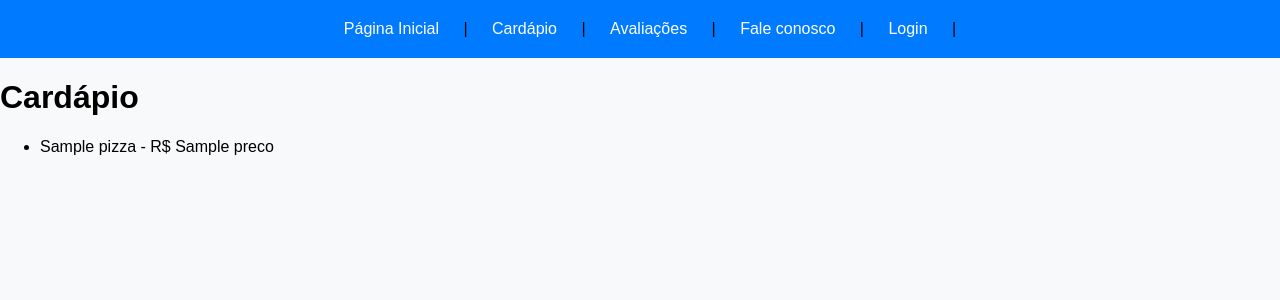
After one commit to IFSERTAOPE-FLO/tagti-2024.2, a Flask app: template pizzaria/templates/cardapio.html in a window 1280 px wide. The commit adds this page. Shown: the top 300 px of the page. Run offline with Flask 3, Linux system fonts and the light colour scheme; the template is opened without the code that fills it: most values are stand-ins (such as "Sample title", 1, 10 or a date in 2020).

Commit message:
Aula 18/11

```diff
--- a/microblog/app.py
+++ b/microblog/app.py
@@ -28,16 +28,17 @@ def soma(num1, num2):
 def sobre():
     return render_template("sobre.html")
 
-@app.route("/dados")
+@app.route("/dados", methods=["GET", "POST"])
 def dados():
-    return render_template("dados.html")
-
-@app.route("/recebe_dados", methods=["POST"])
-def recebe_dados():
-    nome = request.form["nome"]
-    email = request.form["email"]
-    msg = request.form["mensagem"]
-    return f"Nome: {nome}, Email: {email}, Mensagem: {msg}"
+    if request.method == "GET":
+        return render_template("dados.html")
+    elif request.method == "POST":
+        nome = request.form["nome"]
+        email = request.form["email"]
+        msg = request.form["mensagem"]
+        return f"Nome: {nome}, Email: {email}, Mensagem: {msg}"
+    else:
+        return "Método não permitido"
 
 if __name__ == '__main__':
     app.run()
--- a/microblog/templates/dados.html
+++ b/microblog/templates/dados.html
@@ -14,7 +14,7 @@
             <p>Nome: {{ nome }}</p>
             <p>Fone: {{ tel }}</p>
         </div>
-        <form action="{{ url_for('recebe_dados') }}" method="POST">
+        <form action="{{ url_for('dados') }}" method="POST">
             <div class="form-group">
                 <label for="nome">Nome</label>
                 <input type="text" class="form-control" id="nome" name="nome">
--- /dev/null
+++ b/pizzaria/static/css/estilos.css
@@ -0,0 +1,67 @@
+body{
+    background-color: #f8f9fa;
+    font-family: Arial, sans-serif;
+    margin: 0;
+}
+
+nav {
+    background-color: #007bff;
+    padding: 20px;
+    text-align: center;
+}
+
+nav a {
+    color: white;
+    text-decoration: none;
+    margin: 0 10px;
+    padding: 10px;
+}
+
+nav a:hover {
+    background-color: #005ec2;
+    padding: 10px;
+    border-radius: 5px;
+}
+
+.container {
+    margin: 20px;
+}
+
+section img {
+    width: 200px;
+    height: auto;
+    border-radius: 100%;
+}
+
+section img{
+    float: left;
+    margin-right: 30px;
+}
+
+aside ul {
+    list-style: circle;
+    padding: 0;
+}
+
+section ul {
+    margin-left: 250px;
+}
+
+footer {
+    background-color: #636363;
+    color: white;
+    text-align: center;
+    position: fixed;
+    bottom: 0;
+    width: 100%;
+}
+
+footer a{
+    color: white;
+    text-decoration: underline;
+
+}
+
+footer a:hover{
+    text-decoration: none;
+}
--- /dev/null
+++ b/pizzaria/templates/base.html
@@ -0,0 +1,21 @@
+<!DOCTYPE html>
+<html>
+	<head>
+	    <title>Pizza Nossa!</title>
+		<link rel="stylesheet" type="text/css" href="{{ url_for('static', filename='css/estilos.css') }}">
+	</head>
+	<body>
+		<nav>
+			<a href="/">Página Inicial </a> |
+			<a href="/cardapio">Cardápio</a> |
+			<a href="/avaliacoes">Avaliações </a> |
+			<a href="/faleconosco">Fale conosco</a> |
+			<a href="/login">Login</a> |
+		</nav>
+
+	     <main>
+	       	{% block conteudo %}
+		  	{% endblock %}
+	     </main>
+	</body>
+</html>
--- /dev/null
+++ b/pizzaria/templates/cardapio.html
@@ -0,0 +1,10 @@
+{% extends "base.html" %}
+
+{% block conteudo %}
+<h1>Cardápio</h1>
+<ul>
+    {% for pizza in pizzas %}
+        <li>{{ pizza.nome }} - R$ {{ pizza.preco }}</li>
+    {% endfor %}
+</ul>
+{% endblock %}
--- /dev/null
+++ b/pizzaria/templates/index.html
@@ -0,0 +1,6 @@
+{% extends "base.html" %}
+
+{% block conteudo %}
+<h1>Seja bem-vindo à Pizzaria Pizza Nossa!</h1>
+<p> Aqui você encontra as melhores pizzas da região. </p>
+{% endblock %}
```
Also changed, not shown: pizzaria/app.py (added, +45 -0 lines), 1 other file.
